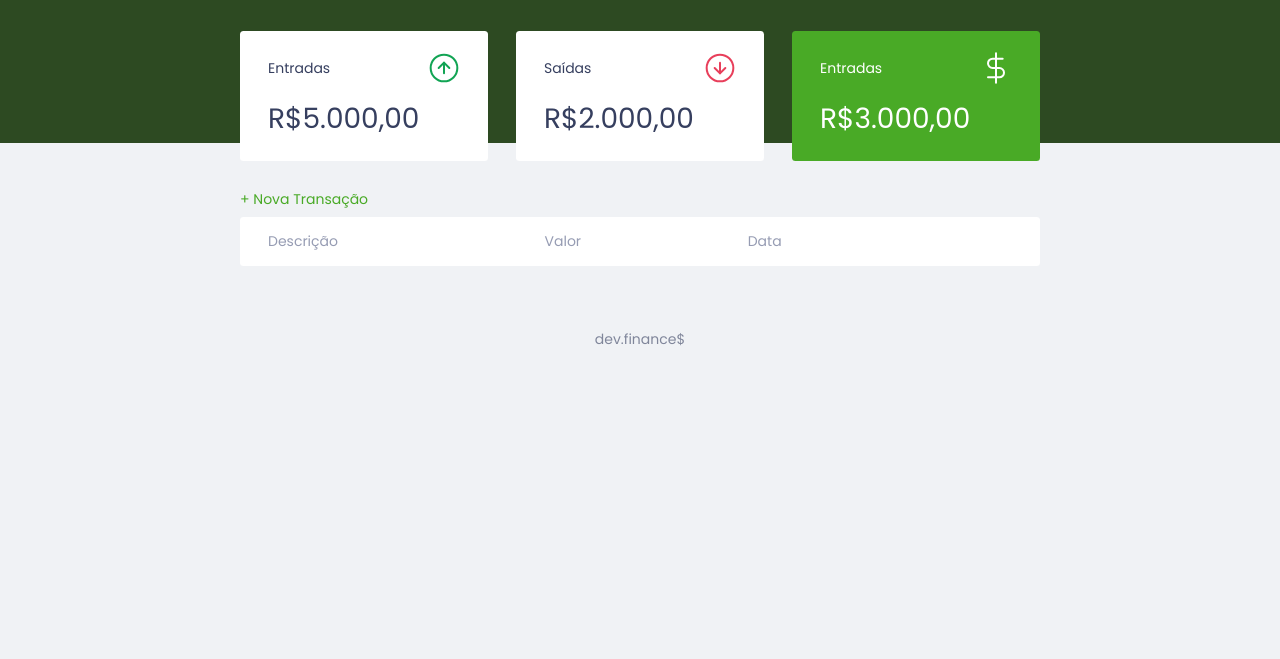
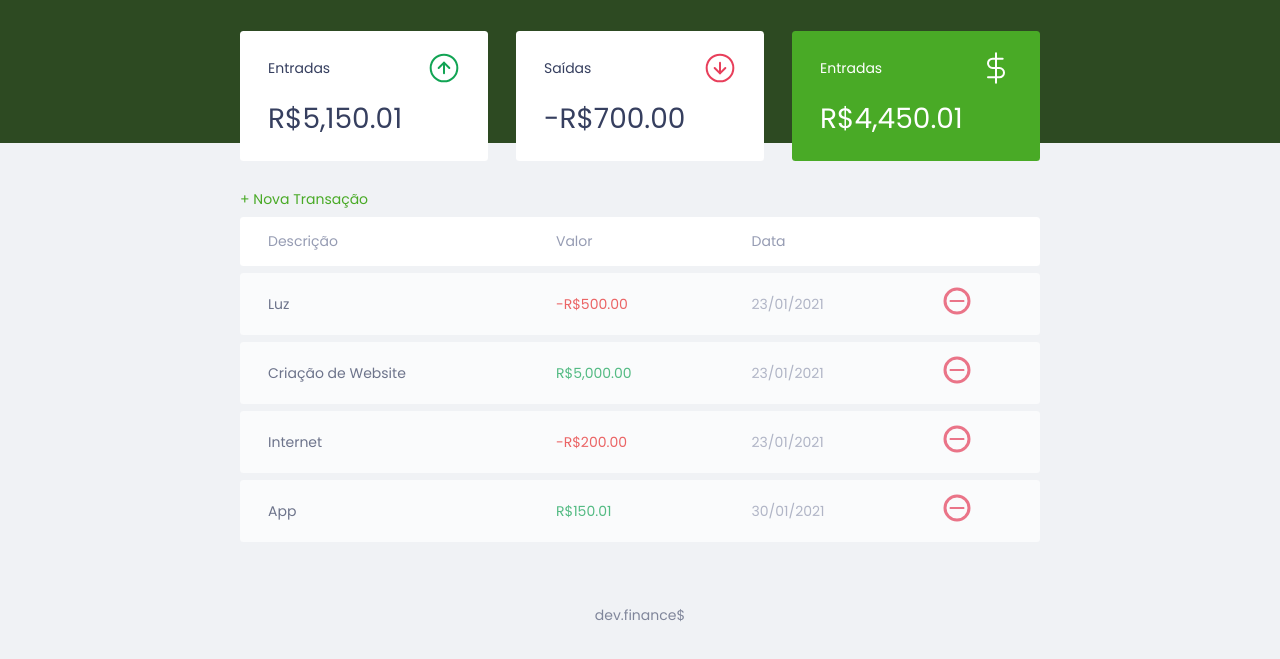
Before and after one commit to sarapansarini/devfinance, a website: page index.html in a window 1280 px wide. Shown: the part 55-714 px from the top of the page. Drawn offline with Linux system fonts and the light colour scheme.

Commit message:
Aula 3 - Javascript atualização dos dados entradas, saídas, total

```diff
--- a/index.html
+++ b/index.html
@@ -28,7 +28,7 @@
             <span>Entradas</span>
             <img src="assets/income.svg" alt="Imagem de Entradas" />
           </h3>
-          <p>R$5.000,00</p>
+          <p id="incomeDisplay">R$5.000,00</p>
         </div>
 
         <div class="card">
@@ -36,7 +36,7 @@
             <span>Saídas</span>
             <img src="assets/expense.svg" alt="Imagem de Saídas" />
           </h3>
-          <p>R$2.000,00</p>
+          <p id="expenseDisplay">R$2.000,00</p>
         </div>
 
         <div class="card total">
@@ -44,7 +44,7 @@
             <span>Entradas</span>
             <img src="assets/total.svg" alt="Imagem de Total" />
           </h3>
-          <p>R$3.000,00</p>
+          <p id="totalDisplay">R$3.000,00</p>
         </div>
       </section>
 
--- a/scripts.js
+++ b/scripts.js
@@ -34,44 +34,129 @@ const transactions = [
     description: "Internet",
     amount: -20000,
     date: "23/01/2021"
+  },
+  {
+    id: 4,
+    description: "App",
+    amount: 15001,
+    date: "30/01/2021"
   }
 ];
 
 // = significa atribuição de valor
 
 const Transaction = {
+  all: transactions,
+  add(transaction) {
+    Transaction.all.push(transaction);
+    // push coloca itens dentro da array
+  },
+
   incomes() {
-    // somar as entradas
+    let income = 0;
+    // pegar todas as transações
+    //para cada transação
+    Transaction.all.forEach((transaction) => {
+      // transaction.all -> refaturação, melhorar a aplicação
+      // se ela for maior que 0
+      if (transaction.amount > 0) {
+        // somar a uma variavel e retornar a variavel
+        income += transaction.amount; // += -> income = income + transaction.amount
+      }
+    });
+    return income;
   },
   expenses() {
+    let expense = 0;
+    Transaction.all.forEach((transaction) => {
+      if (transaction.amount < 0) {
+        expense += transaction.amount;
+      }
+    });
+    return expense;
     // somar as saídas
   },
   total() {
-    // entradas - saídas
+    return Transaction.incomes() + Transaction.expenses();
   }
 };
 
 const DOM = {
-  transactionsContainer: document.querySelector('#data-table tbody')
-  addTransaction(transaction, index) {
+  transactionsContainer: document.querySelector("#data-table tbody"),
+
+  addTransaction(transaction) {
     const tr = document.createElement("tr");
     tr.innerHTML = DOM.innerHTMLTransaction(transaction);
     //inner mostrar o que tem no HTML ou receber o HTML
 
-    console.log(tr.innerHTML);
+    DOM.transactionsContainer.appendChild(tr);
   },
 
   innerHTMLTransaction(transaction) {
+    const CSSclass = transaction.amount > 0 ? "income" : "expense";
+
+    const amount = Utils.formatCurrency(transaction.amount);
+
     const html = `
       <td class="description">${transaction.description}</td>
-      <td class="expense">${transaction.amount}</td>
+      <td class="${CSSclass}">${amount}</td>
       <td class="date">${transaction.date}</td>
       <td><img src="./assets/minus.svg" alt="Remover Transação"/></td>
     `;
 
     return html;
     //return vai enviar para fora os itens da função
+  },
+
+  updateBalance() {
+    document.getElementById("incomeDisplay").innerHTML = Utils.formatCurrency(
+      Transaction.incomes()
+    );
+    document.getElementById("expenseDisplay").innerHTML = Utils.formatCurrency(
+      Transaction.expenses()
+    );
+    document.getElementById("totalDisplay").innerHTML = Utils.formatCurrency(
+      Transaction.total()
+    );
   }
 };
 
-DOM.addTransaction(transactions[0]);
+const Utils = {
+  formatCurrency(value) {
+    const signal = Number(value) < 0 ? "-" : "";
+
+    value = String(value).replace(/\D/g, "");
+
+    // o contra barra -> \D vai procurar tudo o que não for número na string
+    // g significa que fará isso globalmente (em toda a string e não em todo o
+    // documento) isso se chama Regex (expressão regular)
+    // nesse caso estou tirando tudo o que não é número e trocando por nada ""
+
+    value = Number(value) / 100;
+
+    // vou dividir por 100 para colocar as casas decimais
+
+    value = value.toLocaleString("pr-BR", {
+      style: "currency",
+      currency: "BRL"
+    });
+
+    return signal + value;
+  }
+};
+
+transactions.forEach(function (transaction) {
+  DOM.addTransaction(transaction);
+});
+
+// forEach funciona para arrays, irá excecutar 1 funcionalidade
+// para cada elemento
+
+DOM.updateBalance();
+
+Transaction.add({
+  id: 39,
+  description: "alo",
+  amount: 200,
+  date: "25/01/2021"
+});
```
Also changed, not shown: .codesandbox/workspace.json.
